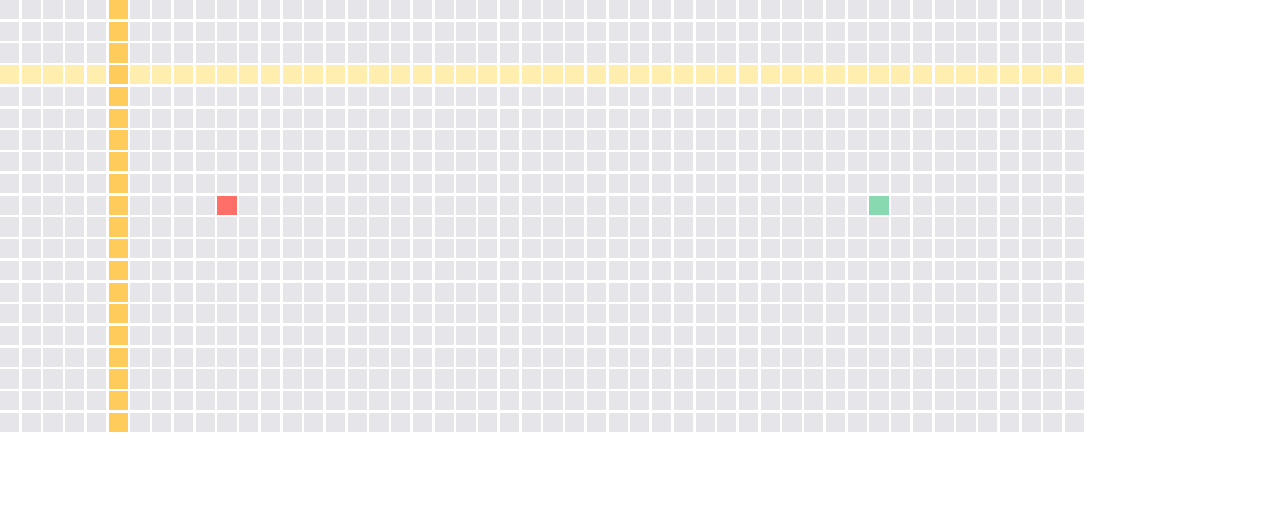
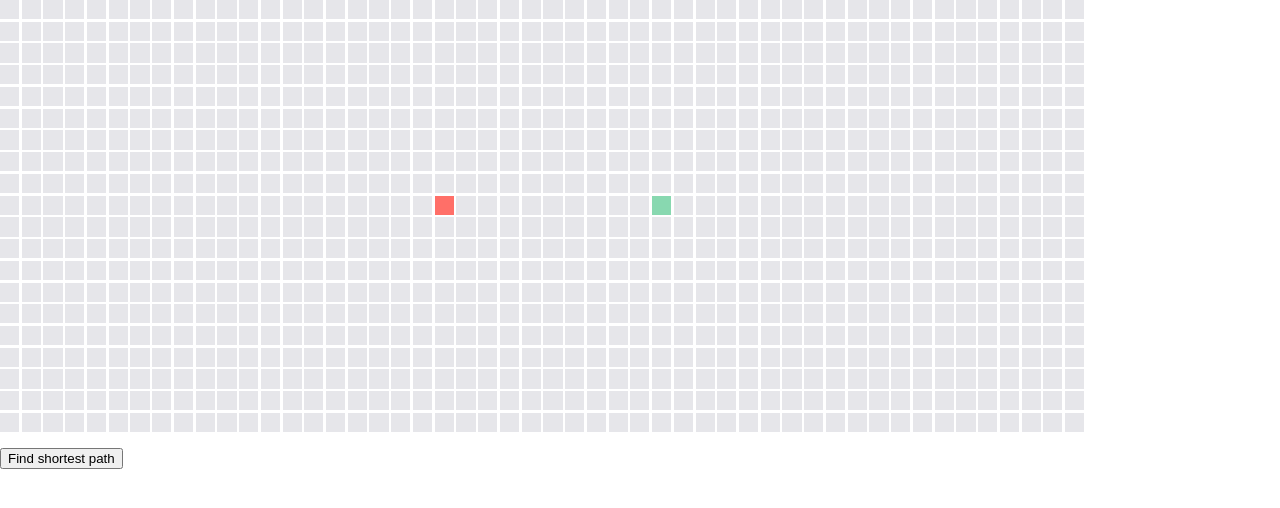
Before and after one commit to sonngdev/algorithms-visualizer, a React (Vite) app in the folder react-vite/: page / in a window 1280 px wide. Shown: the top 508 px of the page. Built offline with nearby package versions, Linux system fonts and the light colour scheme.

Commit message:
feat: Visualize Dijkstra algorithm

```diff
--- a/react-vite/package.json
+++ b/react-vite/package.json
@@ -8,6 +8,7 @@
     "preview": "vite preview"
   },
   "dependencies": {
+    "immer": "^9.0.16",
     "react": "^18.0.0",
     "react-dom": "^18.0.0"
   },
--- a/react-vite/src/App.css
+++ b/react-vite/src/App.css
@@ -5,3 +5,7 @@
   column-gap: var(--grid-gap);
   width: fit-content;
 }
+
+button.action {
+  margin-top: 1rem;
+}
--- a/react-vite/src/App.tsx
+++ b/react-vite/src/App.tsx
@@ -1,16 +1,24 @@
 import { useMemo, useState } from 'react';
+import produce from 'immer';
+import Node, { NodeType } from './Node';
+import { Node as NodeDS } from '../../practical/data-structures/Node';
+import performDijkstraAlgorithm from '../../practical/algorithms/Dijkstra';
 import './App.css'
-import Node, { NodeType } from './Node';
 
 type NodeState = {
   isVisited: boolean;
   isOnPath: boolean;
 }
 
+type NodeData = {
+  row: number;
+  col: number;
+}
+
 const NUM_ROWS = 20;
 const NUM_COLS = 50;
-const START_NODE = { row: 9, col: 10 };
-const END_NODE = { row: 9, col: 40 }
+const START_NODE = { row: 9, col: 20 };
+const END_NODE = { row: 9, col: 30 }
 
 function App() {
   const initialNodeStates = useMemo(() => {
@@ -18,13 +26,70 @@ function App() {
     for (let i = 0; i < NUM_ROWS; i++) {
       const row: NodeState[] = [];
       for (let j = 0; j < NUM_COLS; j++) {
-        row.push({ isVisited: false, isOnPath: true });
+        row.push({ isVisited: false, isOnPath: false });
       }
       states.push(row);
     }
     return states;
   }, [NUM_ROWS, NUM_COLS]);
   const [nodeStates, setNodeStates] = useState(initialNodeStates);
+
+  const findShortestPath = () => {
+    setNodeStates(initialNodeStates);
+
+    let grid: NodeDS<NodeData>[][] = [];
+    let startNode: NodeDS<NodeData> | null = null;
+    let endNode: NodeDS<NodeData> | null = null;
+
+    for (let i = 0; i < NUM_ROWS; i++) {
+      const row: NodeDS<NodeData>[] = [];
+      for (let j = 0; j < NUM_COLS; j++) {
+        const node = new NodeDS({ row: i, col: j });
+        if (j > 0) {
+          const leftNode = row[j - 1];
+          node.neighbors.push(leftNode);
+          leftNode.neighbors.push(node);
+        }
+        if (i > 0) {
+          const topNode = grid[i - 1][j];
+          node.neighbors.push(topNode);
+          topNode.neighbors.push(node);
+        }
+
+        row.push(node);
+
+        if (i === START_NODE.row && j === START_NODE.col) {
+          startNode = node;
+        } else if (i === END_NODE.row && j === END_NODE.col) {
+          endNode = node;
+        }
+      }
+      grid.push(row);
+    }
+    if (!startNode || !endNode) {
+      return;
+    }
+
+    const { visitedNodes, shortestPath } = performDijkstraAlgorithm(grid.flat(), startNode, endNode);
+
+    for (let i = 0; i < visitedNodes.length; i++) {
+      setTimeout(() => {
+        const { data: { row, col } } = visitedNodes[i];
+        setNodeStates(produce((draft) => {
+          draft[row][col].isVisited = true;
+        }));
+      }, i * 10);
+    }
+
+    for (let i = 0; i < shortestPath.length; i++) {
+      setTimeout(() => {
+        const { data: { row, col } } = shortestPath[i];
+        setNodeStates(produce((draft) => {
+          draft[row][col].isOnPath = true;
+        }));
+      }, (visitedNodes.length + i) * 10);
+    }
+  };
 
   return (
     <div className="App">
@@ -39,18 +104,27 @@ function App() {
             } else {
               type = NodeType.MIDDLE;
             }
+            const { isVisited, isOnPath } = node;
 
             return (
               <Node
                 key={`node-${rowIndex}-${colIndex}`}
                 type={type}
-                isVisited={rowIndex === 3}
-                isOnPath={colIndex === 5}
+                isVisited={isVisited}
+                isOnPath={isOnPath}
               />
             )
           })
         ))}
       </div>
+
+      <button
+        type="button"
+        className="action"
+        onClick={findShortestPath}
+      >
+        Find shortest path
+      </button>
     </div>
   )
 }
```
Also changed, not shown: 1 other file (tests, documents, lock files or other folders).
